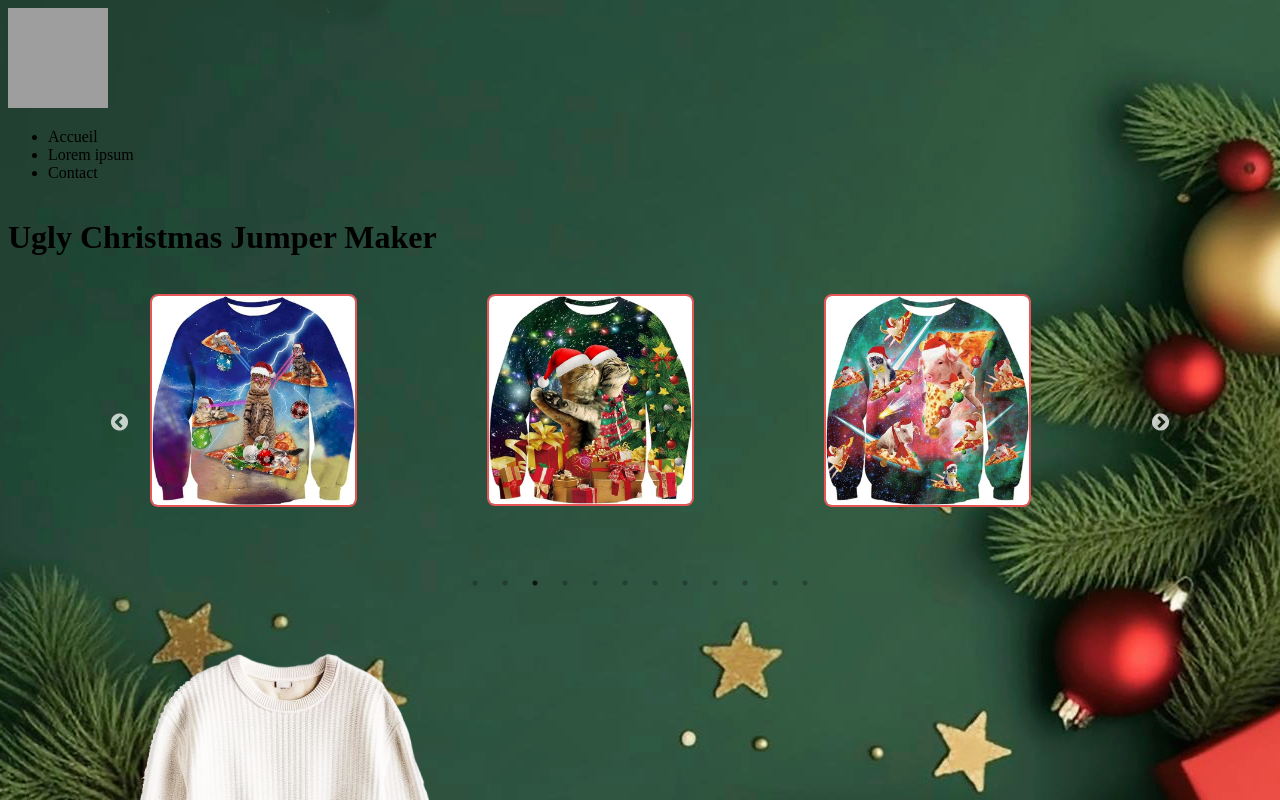
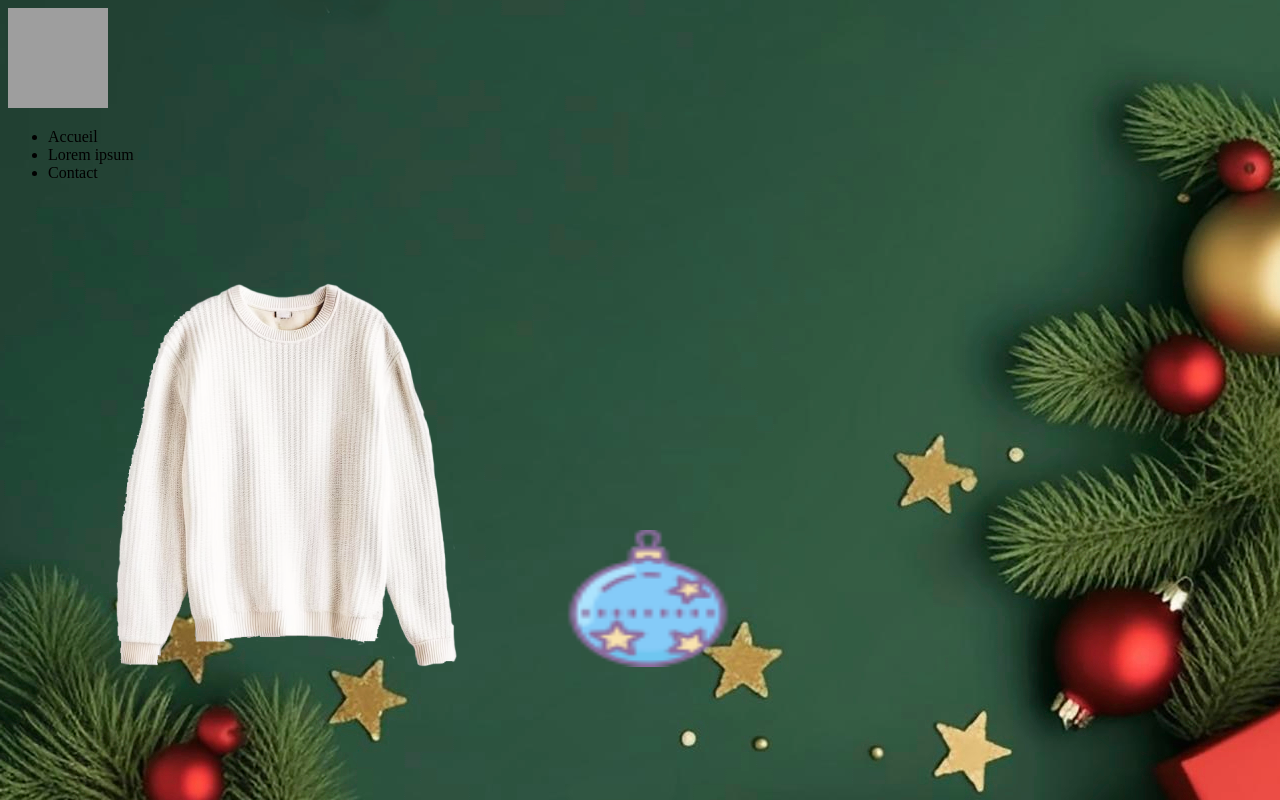
Before and after one commit to PinpinLaToupie/hackathon-1-wcs, a React (Vite) app in the folder hackathon-1-wcs/: page / in a window 1280 px wide. Shown: the top 800 px of the page. Built offline with nearby package versions, Linux system fonts and the light colour scheme; grey boxes are pictures that could not be loaded; a web font is replaced by a local one.

Commit message:
inversion carroussel

```diff
--- a/hackathon-1-wcs/src/index.css
+++ b/hackathon-1-wcs/src/index.css
@@ -50,6 +50,7 @@ footer {
 
 body {
   background-image: url("./assets/Background2.png");
-  object-fit:scale-down;
+  object-fit:cover;
+
 
 }
--- a/hackathon-1-wcs/src/layout/Root.jsx
+++ b/hackathon-1-wcs/src/layout/Root.jsx
@@ -7,10 +7,11 @@ function Root() {
   return (
     <div className="frame">
       <Navbar />
+      <SweatCustom />
       <div className="w-[90%] mt-10 mx-auto">
         <Outlet />
       </div>
-      <SweatCustom />
+
       <Footer />
     </div>
   );
--- a/hackathon-1-wcs/src/pages/App.jsx
+++ b/hackathon-1-wcs/src/pages/App.jsx
@@ -5,7 +5,6 @@ import "slick-carousel/slick/slick-theme.css";
 function App() {
   return (
     <div>
-      <h1 className="text-pink-500">Ugly Christmas Jumper Maker</h1>
       <Carousel />
     </div>
   );
```
